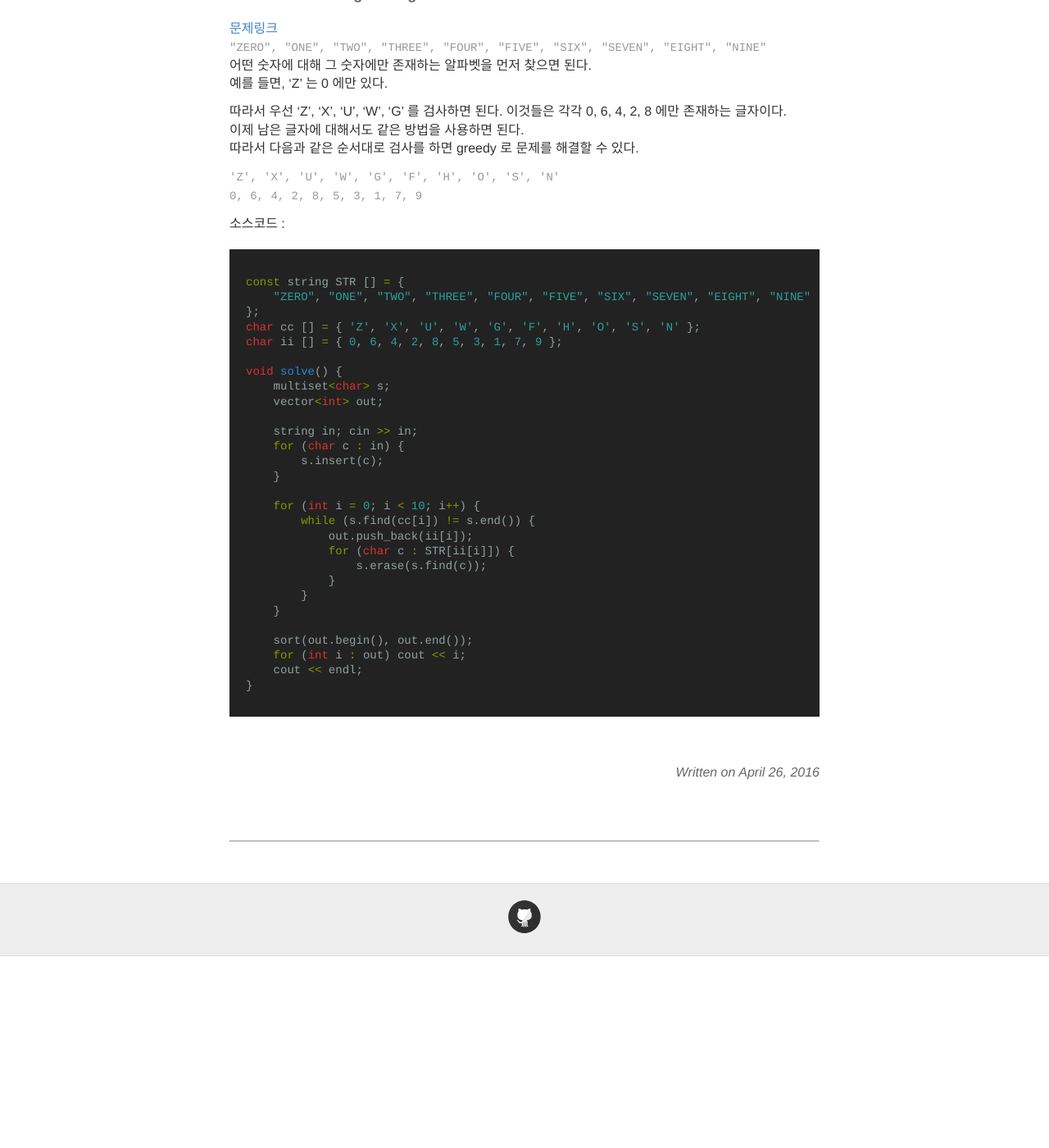
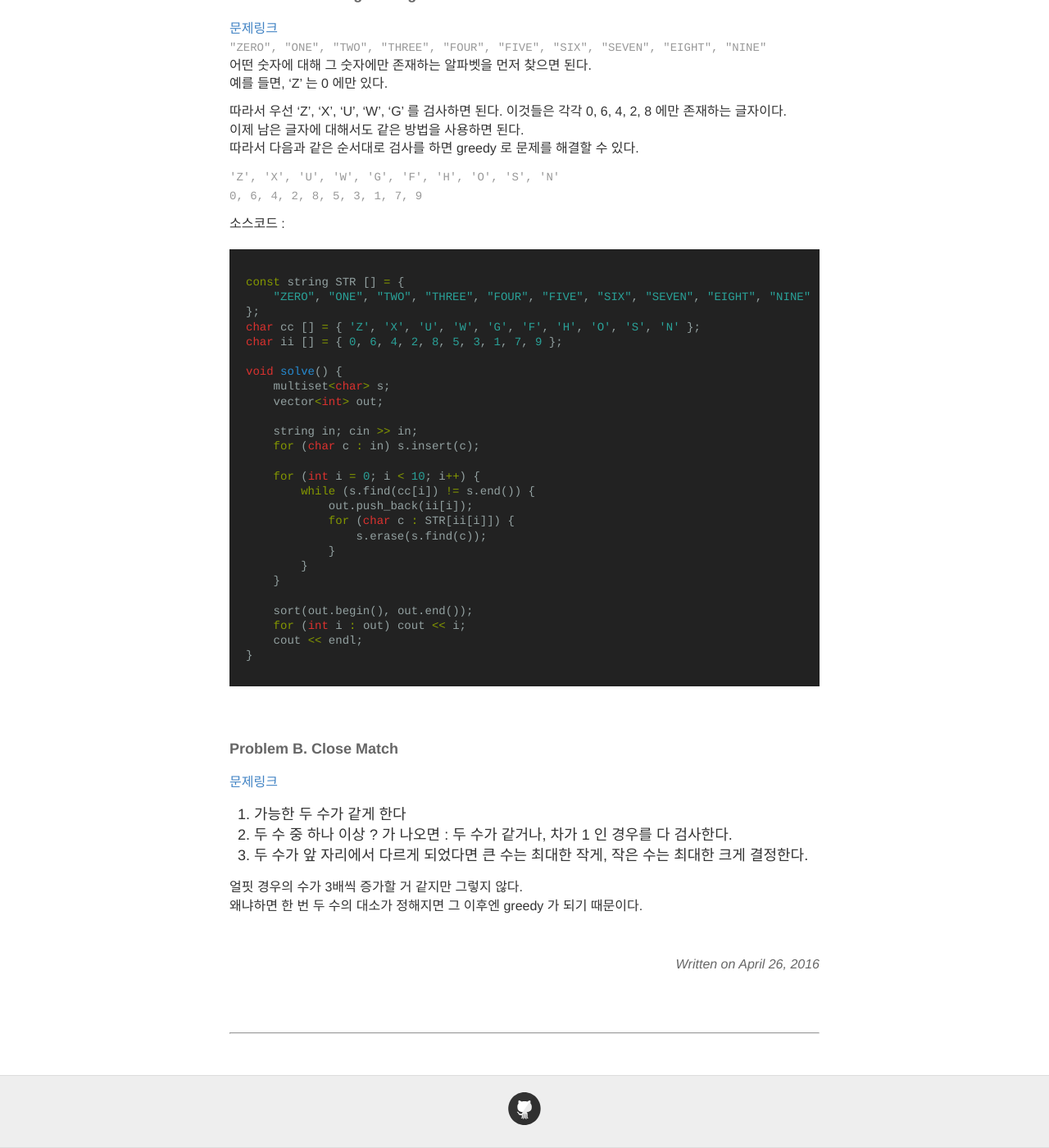
Before and after one commit to seirion/aaa, a Jekyll site: the page built from _posts/2016-05-12-meeting-054.md, in a window 1280 px wide and 1400 px high, scrolled down 484 px. Shown: the whole window at 82% size. Built offline with Jekyll 4.4.1, drawn with Linux system fonts in a browser that asks for light colours; comment, search, counter and statistics services are not loaded; before the commit the page ends 1650 px from its top, so only the background shows below that.

Commit message:
Update 2016-05-12-meeting-054.md

````diff
--- a/_posts/2016-05-12-meeting-054.md
+++ b/_posts/2016-05-12-meeting-054.md
@@ -46,9 +46,7 @@ void solve() {
     vector<int> out;
 
     string in; cin >> in;
-    for (char c : in) {
-        s.insert(c);
-    }
+    for (char c : in) s.insert(c);
 
     for (int i = 0; i < 10; i++) {
         while (s.find(cc[i]) != s.end()) {
@@ -64,3 +62,15 @@ void solve() {
     cout << endl;
 }
 ```
+
+<br>
+#### Problem B. Close Match
+
+[문제링크](https://code.google.com/codejam/contest/dashboard?c=11254486#s=p1)
+
+1. 가능한 두 수가 같게 한다
+2. 두 수 중 하나 이상 ? 가 나오면 : 두 수가 같거나, 차가 1 인 경우를 다 검사한다.
+3. 두 수가 앞 자리에서 다르게 되었다면 큰 수는 최대한 작게, 작은 수는 최대한 크게 결정한다.
+
+얼핏 경우의 수가 3배씩 증가할 거 같지만 그렇지 않다.<br>
+왜냐하면 한 번 두 수의 대소가 정해지면 그 이후엔 greedy 가 되기 때문이다.
````
